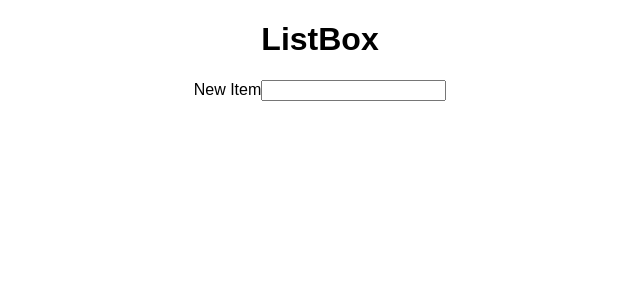
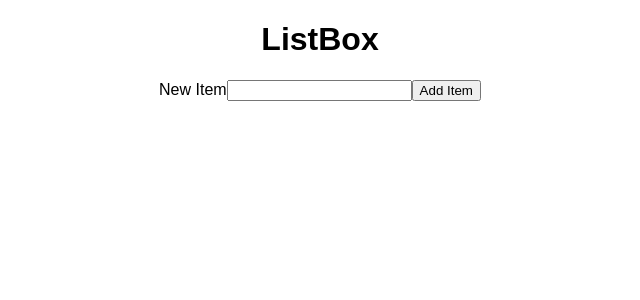
Before and after one commit to zoverlvx/listbox2, a React (Create React App) app: page / in a window 1280 px wide. Shown: the top 300 px of the page, without its empty margins (320-960 px from the left). Built offline with nearby package versions, Linux system fonts and the light colour scheme.

Commit message:
Specifies button to be used for submitting input.

```diff
--- a/src/App.js
+++ b/src/App.js
@@ -18,6 +18,11 @@ class App extends Component {
                         id="newItem"
                         name="newItem"
                     />
+                    <button
+                        type="submit"
+                    >
+                        Add Item
+                    </button>
                 </form>
             </div>
         );
```
